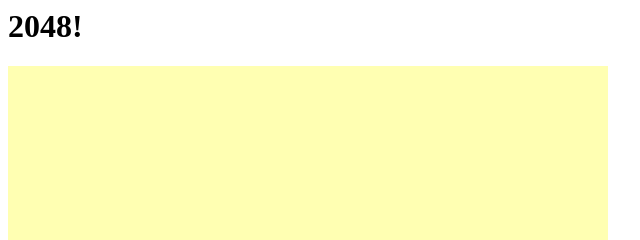
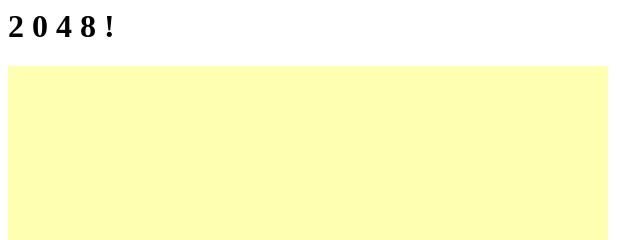
Before and after one commit to Frynoodles/2048-study, a plain HTML site: page index.html in a window 1280 px wide. Shown: the top 240 px of the page, 0-640 px from the left. Drawn offline with Linux system fonts and the light colour scheme.

```diff
--- a/index.html
+++ b/index.html
@@ -4,11 +4,11 @@
     <meta charset="UTF-8">
     <meta http-equiv="X-UA-Compatible" content="IE=edge">
     <meta name="viewport" content="width=device-width, initial-scale=1.0">
-    <title>2048</title>
+    <title>2048嘿嘿嘿</title>
 </head>
 <body>
 <div id="main">
-    <h1>2048!</h1>
+    <h1>2 0 4 8 !</h1>
     <div id="game-container"></div>
 </div>
 <script src="./2048.js"></script>
```
Also changed, not shown: 1 other file.
